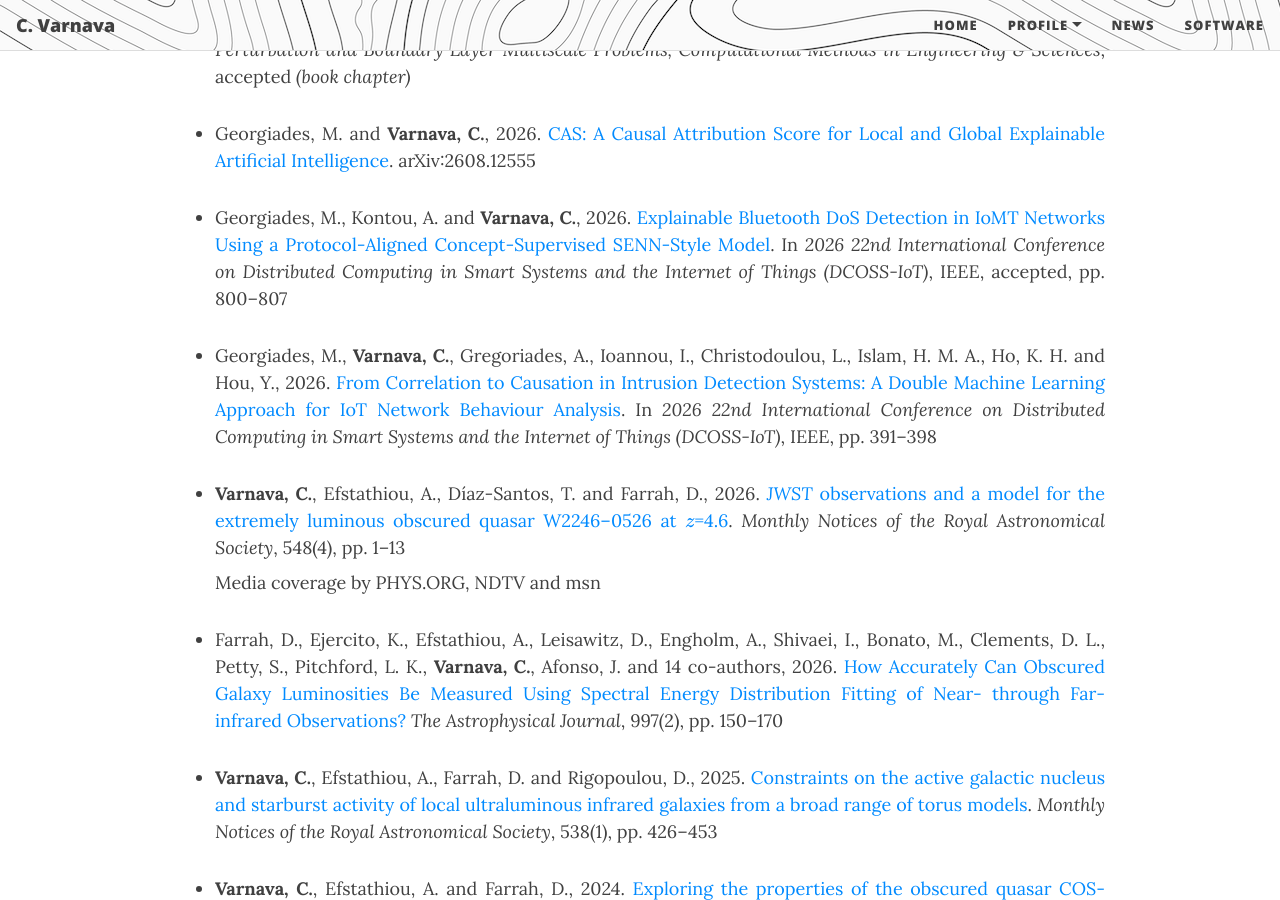
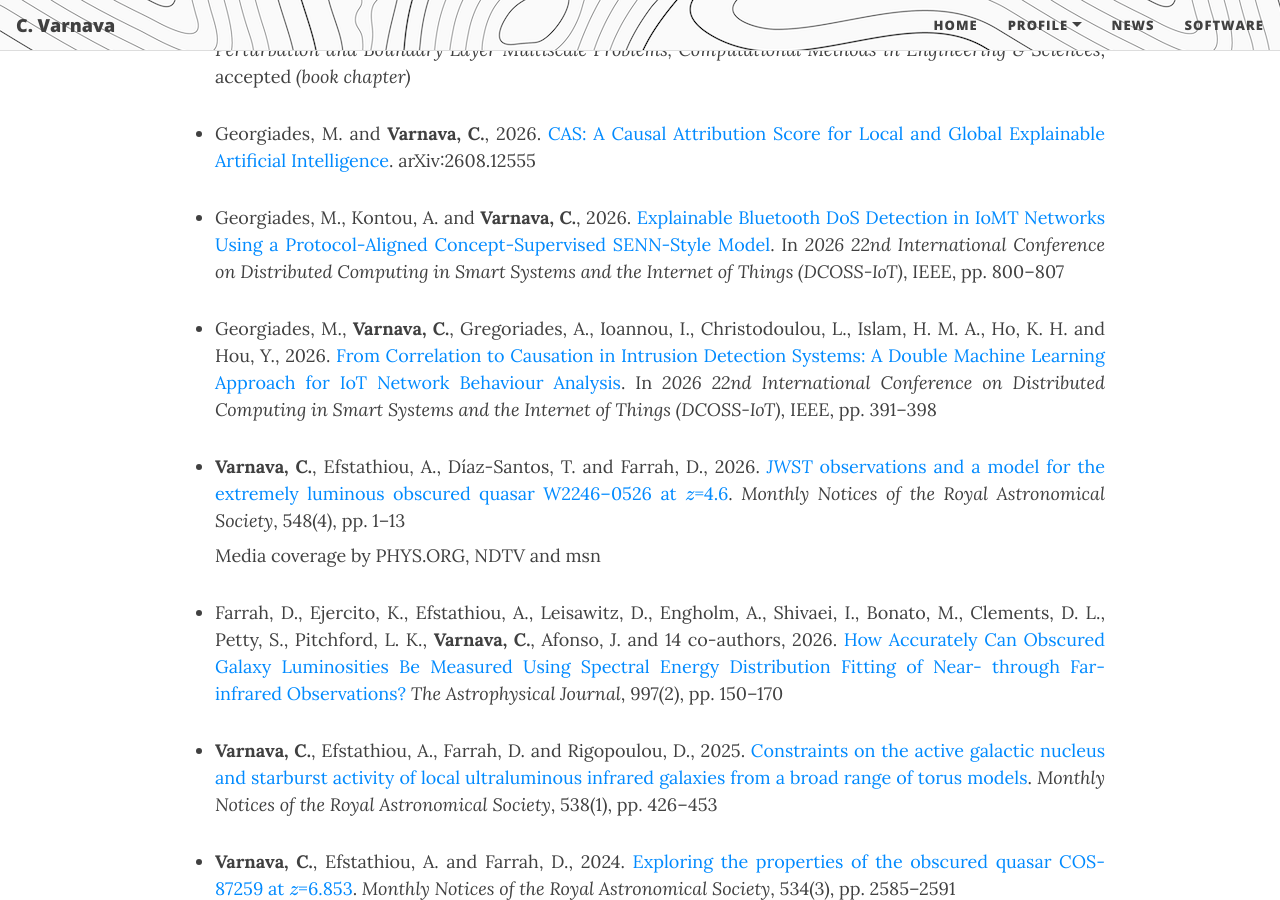
Before and after one commit to ch-var/ch-var.github.io, a Jekyll site: the page built from CV.html, in a window 1280 px wide and 900 px high, scrolled down 3575 px. Built offline with Jekyll 4.4.1, drawn with Linux system fonts in a browser that asks for light colours; formulas are drawn with MathJax 3.

Commit message:
Update CV.html

```diff
--- a/CV.html
+++ b/CV.html
@@ -106,7 +106,7 @@
 <p></p>
 <li class="responsive-margin">Georgiades, M. and <b>Varnava, C.</b>, 2026. <a href="https://arxiv.org/abs/2608.12555">CAS: A Causal Attribution Score for Local and Global Explainable Artificial Intelligence</a>. arXiv:2608.12555</li>
 <p></p>
-<li class="responsive-margin">Georgiades, M., Kontou, A. and <b>Varnava, C.</b>, 2026. <a href="https://doi.org/10.1109/DCOSS-IoT69657.2026.00123">Explainable Bluetooth DoS Detection in IoMT Networks Using a Protocol-Aligned Concept-Supervised SENN-Style Model</a>. In <i>2026 22nd International Conference on Distributed Computing in Smart Systems and the Internet of Things (DCOSS-IoT)</i>, IEEE, accepted, pp. 800–807</li>
+<li class="responsive-margin">Georgiades, M., Kontou, A. and <b>Varnava, C.</b>, 2026. <a href="https://doi.org/10.1109/DCOSS-IoT69657.2026.00123">Explainable Bluetooth DoS Detection in IoMT Networks Using a Protocol-Aligned Concept-Supervised SENN-Style Model</a>. In <i>2026 22nd International Conference on Distributed Computing in Smart Systems and the Internet of Things (DCOSS-IoT)</i>, IEEE, pp. 800–807</li>
 <p></p>
 <li class="responsive-margin">Georgiades, M., <b>Varnava, C.</b>, Gregoriades, A., Ioannou, I., Christodoulou, L., Islam, H. M. A., Ho, K. H. and Hou, Y., 2026. <a href="https://doi.org/10.1109/DCOSS-IoT69657.2026.00071">From Correlation to Causation in Intrusion Detection Systems: A Double Machine Learning Approach for IoT Network Behaviour Analysis</a>. In <i>2026 22nd International Conference on Distributed Computing in Smart Systems and the Internet of Things (DCOSS-IoT)</i>, IEEE, pp. 391–398</li>
 <p></p>
```
